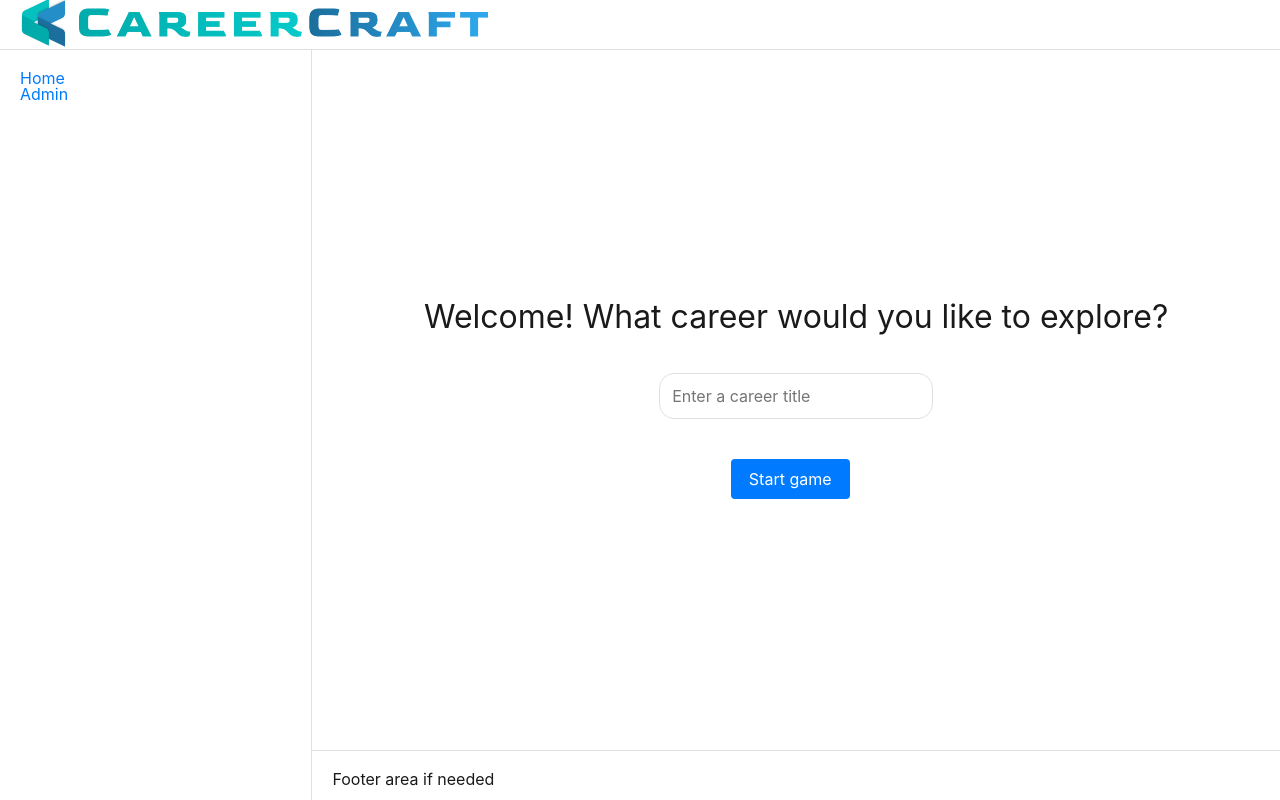
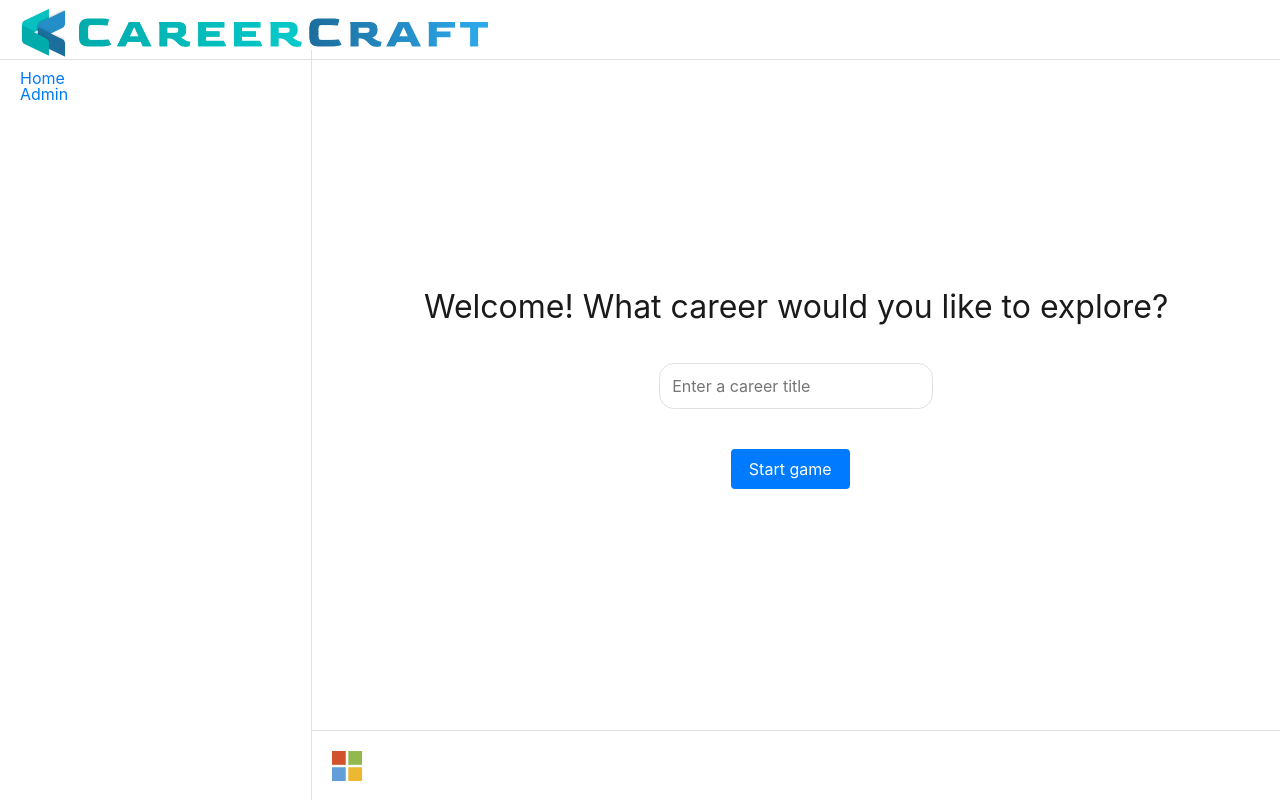
Before and after one commit to microsoft/career-ai, a React (Create React App) app in the folder Client/: page / in a window 1280 px wide. Built offline with nearby package versions, Linux system fonts and the light colour scheme.

Commit message:
adding margin to header

```diff
--- a/Client/src/components/Layout/Footer/Footer.scss
+++ b/Client/src/components/Layout/Footer/Footer.scss
@@ -3,9 +3,18 @@
 .footer {
   height: 50px;
   padding: 20px;
+  margin-bottom: 20px;
   border-top: 1px solid $border-color-light;
 
   @media (prefers-color-scheme: dark) {
     border-top: 1px solid $border-color-dark;
   }
 }
+
+.footer-logo {
+  max-height: 30px;
+  // height: 30px;
+  width: auto;
+  margin-right: 10px;
+  // margin-bottom: 20px;
+}
--- a/Client/src/components/Layout/Footer/Footer.tsx
+++ b/Client/src/components/Layout/Footer/Footer.tsx
@@ -4,7 +4,13 @@ import "./Footer.scss";
 export function Footer(): React.ReactElement {
   return (
     <footer className="footer">
-      <div>Footer area if needed</div>
+      <div>
+        <img
+          src="Microsoft.png"
+          alt="Microsoft logo"
+          className="footer-logo"
+        />
+      </div>
     </footer>
   );
 }
--- a/Client/src/components/Layout/Header/Header.scss
+++ b/Client/src/components/Layout/Header/Header.scss
@@ -7,6 +7,7 @@
   align-items: center;
   padding-left: 20px;
   padding-right: 20px;
+  margin-top: 10px;
   border-bottom: 1px solid $border-color-light;
 
   @media (prefers-color-scheme: dark) {
--- a/Client/src/components/Layout/Header/Header.tsx
+++ b/Client/src/components/Layout/Header/Header.tsx
@@ -8,6 +8,7 @@ export function Header(): React.ReactElement {
         <div className="brand">
           <img
             src="Flat_logo_linear.png"
+            // src="CareerCraft_logo_white_no_border_with_slogan_large.png"
             alt="CareerCraft logo"
             className="header-logo"
           />
```
Also changed, not shown: Client/public/CareerCraft_logo_white_no_border_with_slogan_large.png (added), Client/public/Microsoft.png (added).
